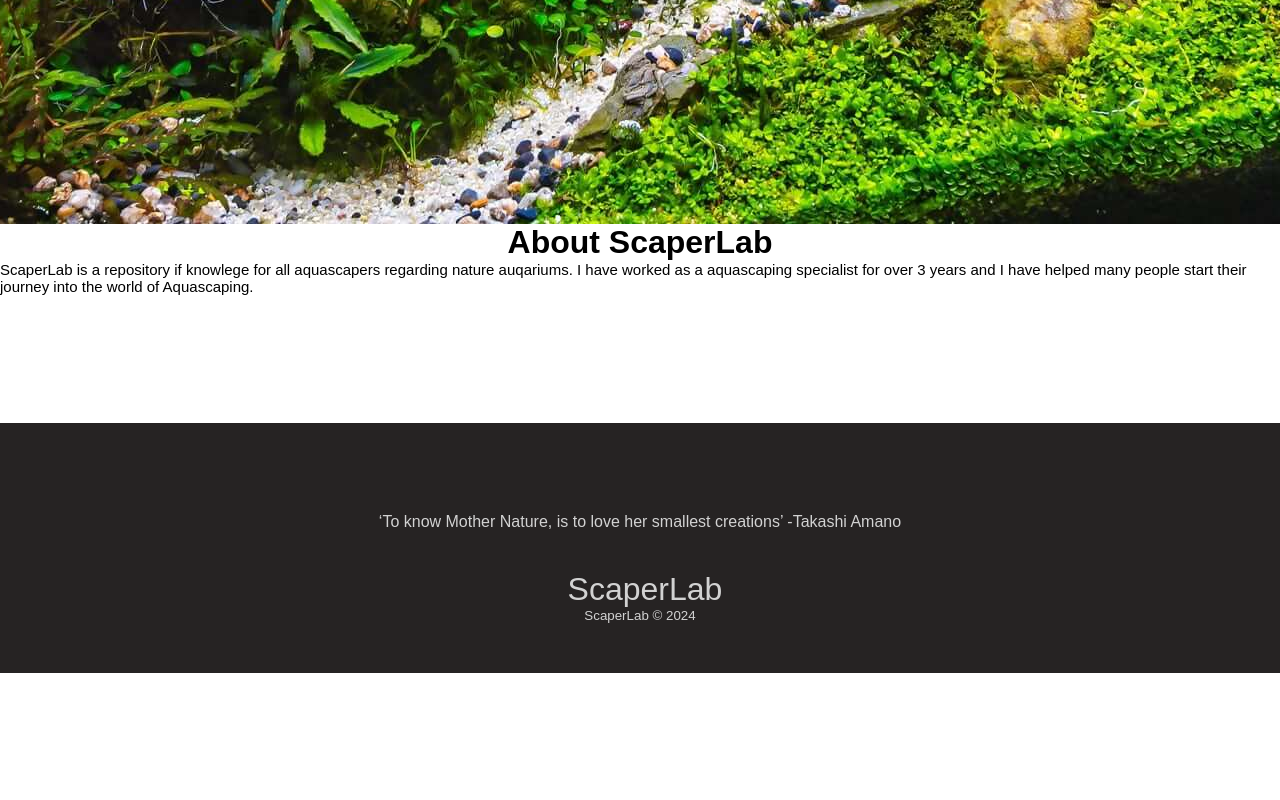
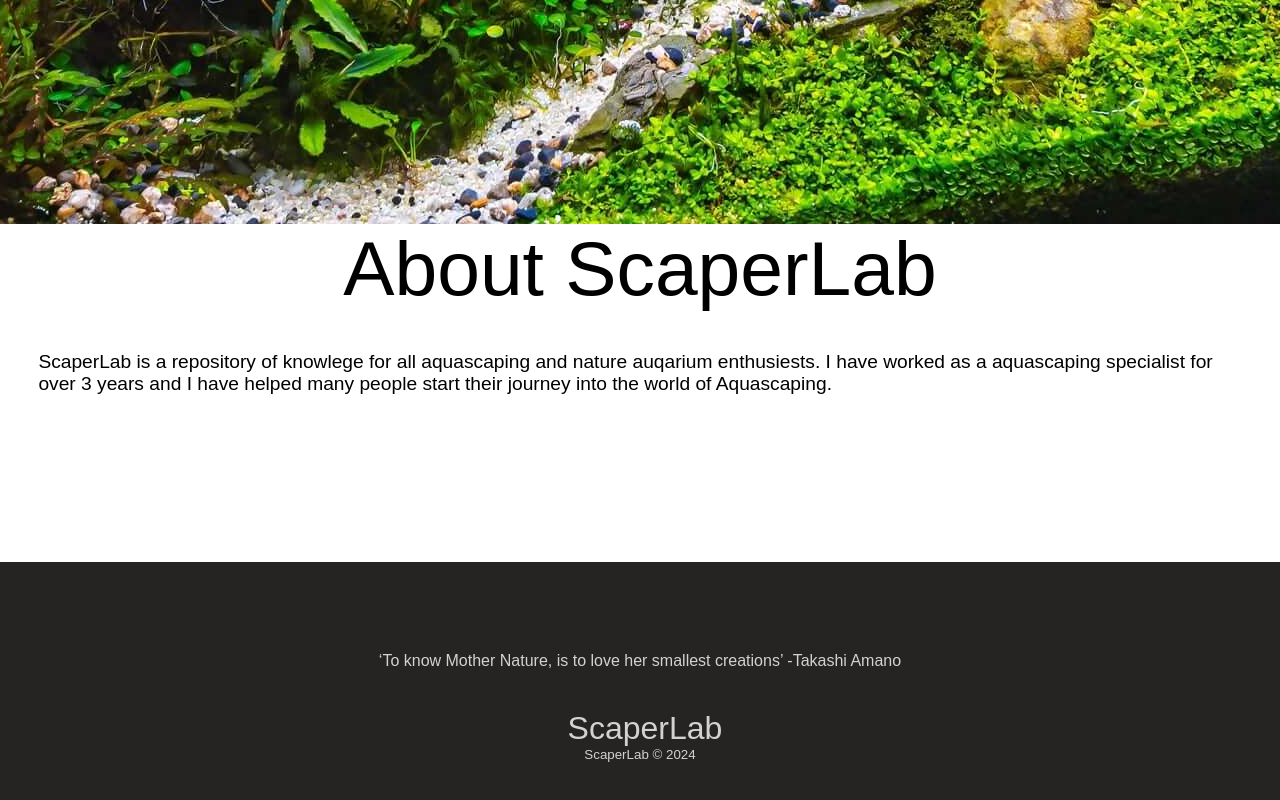
Before and after one commit to freddy-lopez01/ScaperLab, a React (Create React App) app in the folder scaperlab/: page /about in a window 1280 px wide. Shown: the part 792-1592 px from the top of the page. Before the commit the page ends 1465 px from the top, so only its background shows below. Built offline with nearby package versions, Linux system fonts and the light colour scheme.

Commit message:
minimal changes

```diff
--- a/scaperlab/src/components/AboutDesc.css
+++ b/scaperlab/src/components/AboutDesc.css
@@ -8,3 +8,15 @@
   flex-direction: column;
   overflow: hidden;
 }
+
+
+.about-body h1 {
+  font-size: 6vw;
+  font-weight: 300;
+}
+
+.about-body p {
+
+  font-size: 1.5vw;
+  padding: 3%;
+}
--- a/scaperlab/src/components/AboutDesc.jsx
+++ b/scaperlab/src/components/AboutDesc.jsx
@@ -10,8 +10,8 @@ function AboutDes () {
         <div className="about-body">
             <img src="pic3.jpg" alt="pic3"/>
             <h1>About ScaperLab</h1>
-            <p>ScaperLab is a repository if knowlege for all aquascapers
-                regarding nature auqariums. I have worked as a aquascaping
+            <p>ScaperLab is a repository of knowlege for all aquascaping and
+		nature auqarium enthusiests. I have worked as a aquascaping
                 specialist for over 3 years and I have helped many people
                 start their journey into the world of Aquascaping.
             </p>
```
